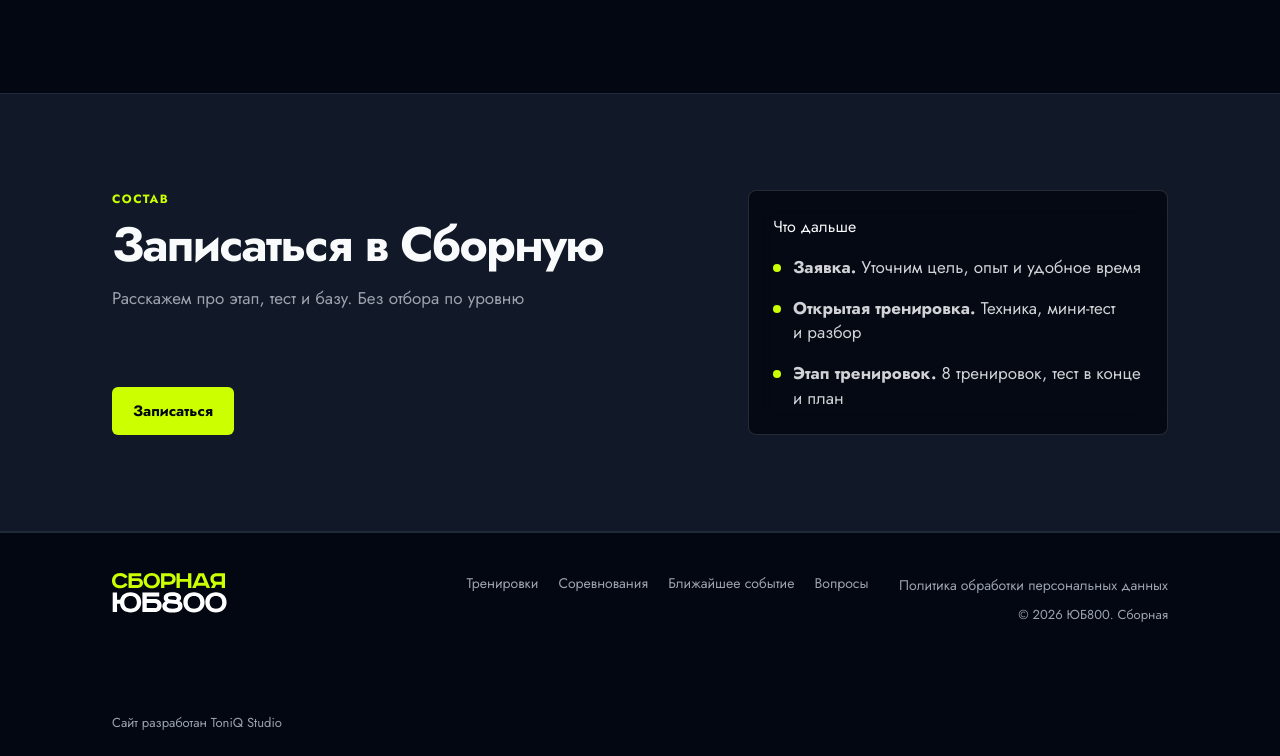
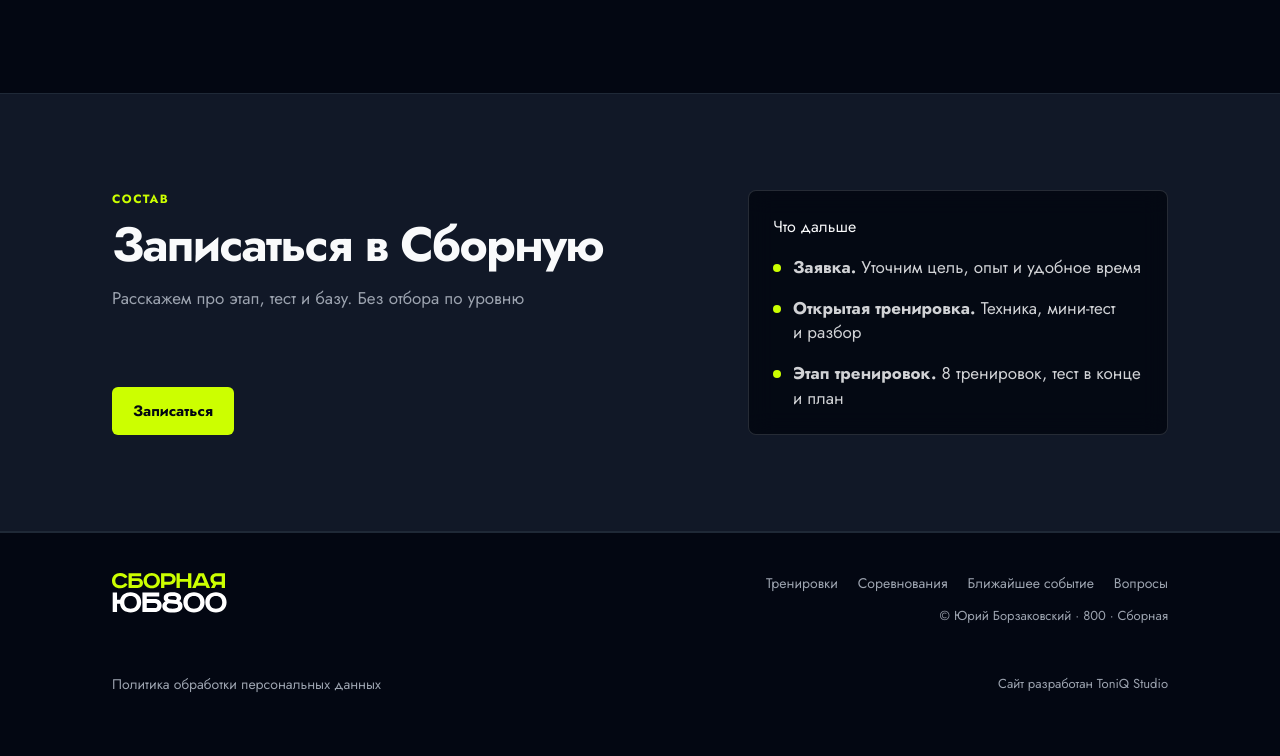
Before and after one commit to ToniQStudio/run-club, a website: page landing/index.html in a window 1280 px wide. Shown: the part 4311-5067 px from the top of the page. After the commit the page ends 5030 px from the top, so only its background shows below. Drawn offline with Linux system fonts and the light colour scheme.

Commit message:
Restructure footer alignment

```diff
--- a/landing/index.html
+++ b/landing/index.html
@@ -329,17 +329,19 @@
           <img class="footer-logo" src="assets/logo.svg" alt="Сборная ЮБ800" width="209" height="73">
         </div>
       </div>
+      <div class="footer-nav-wrap">
         <nav class="footer-nav" aria-label="Навигация в подвале">
           <a href="#cycle">Тренировки</a>
           <a href="#competitions">Соревнования</a>
           <a href="#event">Ближайшее событие</a>
           <a href="#faq">Вопросы</a>
         </nav>
-      <div class="footer-legal">
-        <a href="privacy.html">Политика обработки персональных данных</a>
-        <p>© 2026 ЮБ800. Сборная</p>
+        <p class="footer-copyright">© Юрий Борзаковский · 800 · Сборная</p>
       </div>
+      <div class="footer-bottom">
+        <a class="footer-privacy" href="privacy.html">Политика обработки персональных данных</a>
         <p class="footer-credit">Сайт разработан <a href="https://antonminkov.ru" target="_blank" rel="noopener">ToniQ Studio</a></p>
+      </div>
     </div>
   </footer>
 
--- a/landing/mobile.css
+++ b/landing/mobile.css
@@ -100,9 +100,16 @@
     display: none;
   }
 
-  .footer-legal {
-    justify-self: start;
+  .footer-nav-wrap {
+    justify-items: start;
     text-align: left;
+  }
+
+  .footer-bottom {
+    flex-direction: column;
+    align-items: flex-start;
+    gap: var(--space-2);
+    margin-top: var(--space-4);
   }
 
   .mobile-sticky-cta {
--- a/landing/styles.css
+++ b/landing/styles.css
@@ -2398,21 +2398,43 @@ html.is-locked body {
   font-size: var(--fs-sm);
 }
 
+.footer-nav-wrap {
+  display: grid;
+  gap: var(--space-3);
+  justify-items: end;
+  text-align: right;
+}
+
 .footer-nav {
   display: flex;
   flex-wrap: wrap;
   gap: var(--space-3) var(--space-5);
 }
 
+.footer-copyright {
+  color: var(--color-text-secondary);
+  font-size: 0.8125rem;
+}
+
+.footer-bottom {
+  display: flex;
+  flex-wrap: wrap;
+  align-items: center;
+  justify-content: space-between;
+  gap: var(--space-3) var(--space-6);
+  margin-top: var(--space-6);
+}
+
 .footer-nav a,
-.footer-legal a {
+.footer-privacy {
   color: var(--color-text-secondary);
   font-size: var(--fs-sm);
   text-decoration: none;
 }
 
 .footer-nav a:hover,
-.footer-legal a:hover {
+.footer-privacy:hover,
+.footer-privacy:focus-visible {
   color: var(--color-text);
   text-decoration: underline;
   text-underline-offset: var(--underline-sm);
@@ -2425,8 +2447,7 @@ html.is-locked body {
 }
 
 .footer-credit {
-  grid-column: 1 / -1;
-  margin-top: var(--space-16);
+  margin: 0;
   color: var(--color-text-secondary);
   font-size: 0.8125rem;
 }
@@ -2445,7 +2466,7 @@ html.is-locked body {
 
 @media (min-width: 768px) {
   .footer-grid {
-    grid-template-columns: 1.2fr auto 1fr;
+    grid-template-columns: 1fr auto;
     align-items: start;
   }
 
@@ -2453,9 +2474,8 @@ html.is-locked body {
     flex-wrap: nowrap;
   }
 
-  .footer-legal {
-    justify-self: end;
-    text-align: right;
+  .footer-bottom {
+    grid-column: 1 / -1;
   }
 }
 
```
Also changed, not shown: docs/journal/2026-10-26-sbornaya-site.md (+2 -0 lines). Lines whose indentation alone changed are shown as unchanged.
